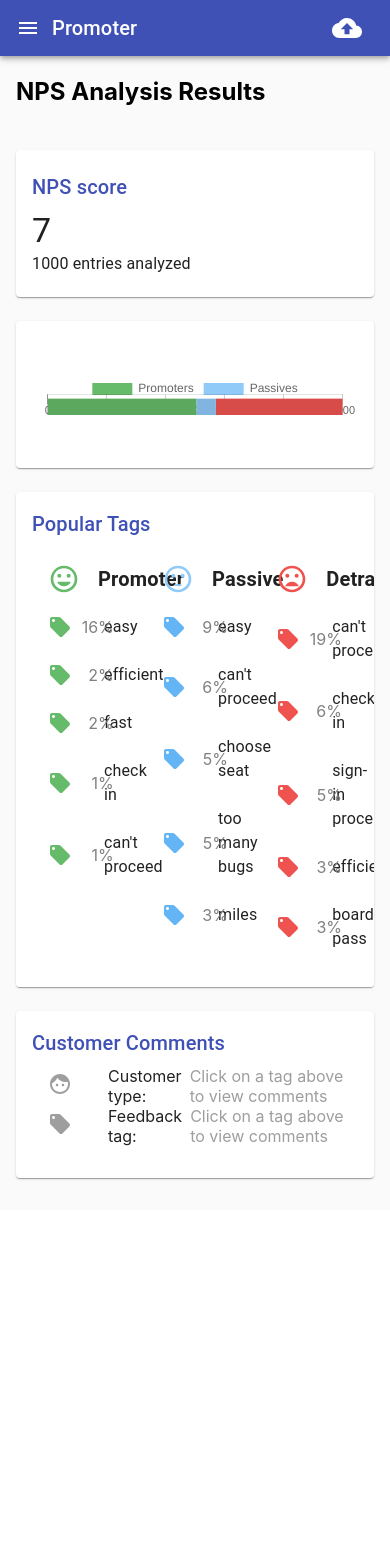
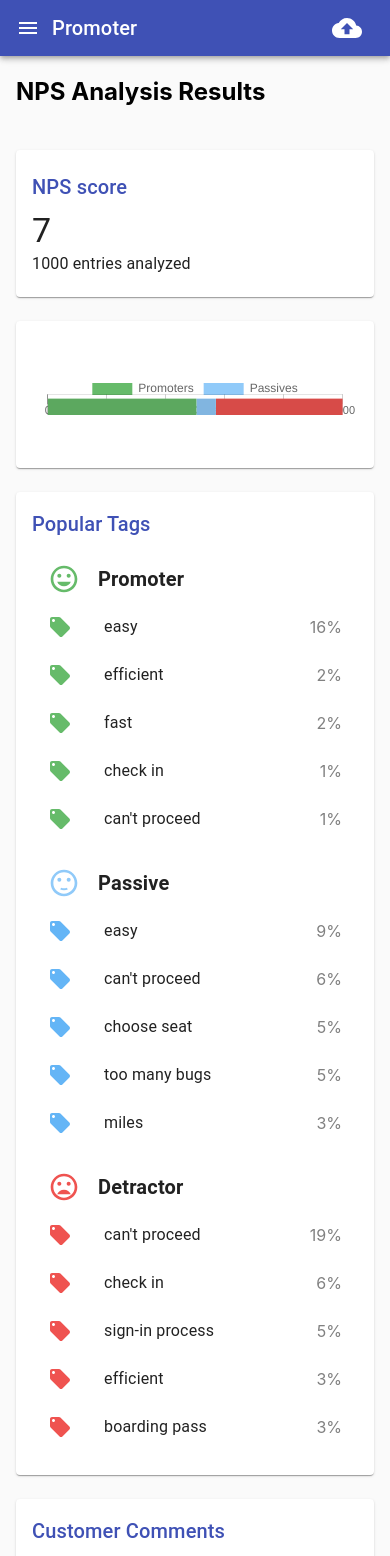
Before and after one commit to dilanustek/Promoter, a React (Create React App) app: page / in a window 390 px wide. Shown: the top 1556 px of the page. Before the commit the page ends 1210 px from the top, so only its background shows below. Built offline with nearby package versions, Linux system fonts and the light colour scheme.

Commit message:
responsive analysis page

```diff
--- a/src/popularTags.css
+++ b/src/popularTags.css
@@ -1,12 +1,19 @@
 .bucketSections {
   display: flex;
   justify-content: space-between;
+  flex-wrap: wrap;
 }
 
 .bucket {
   width: 30%;
   display: flex;
   flex-direction: column;
+}
+
+@media (max-width: 400px) {
+  .bucket {
+    width: 100%;
+  }
 }
 
 .nonselectedBucketHeader:hover {
```
